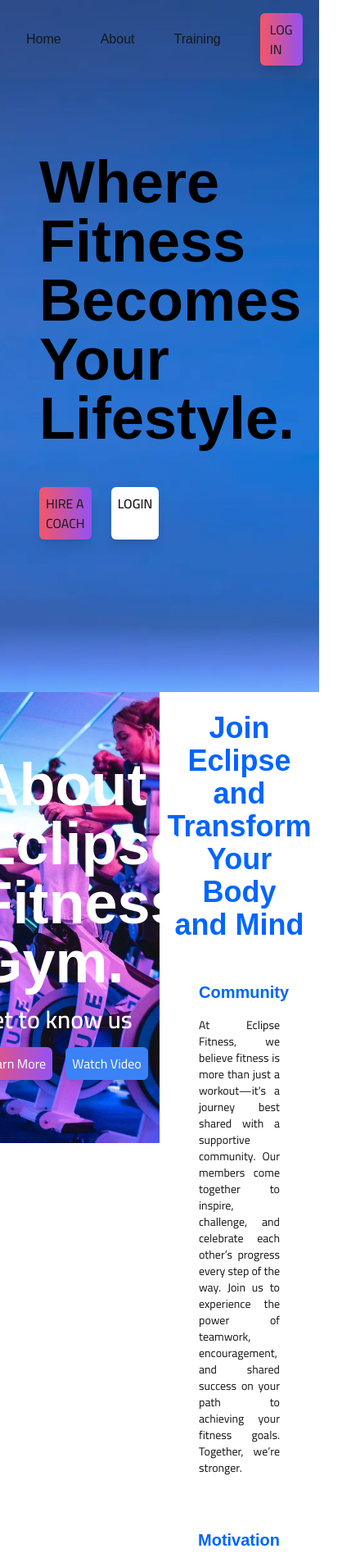
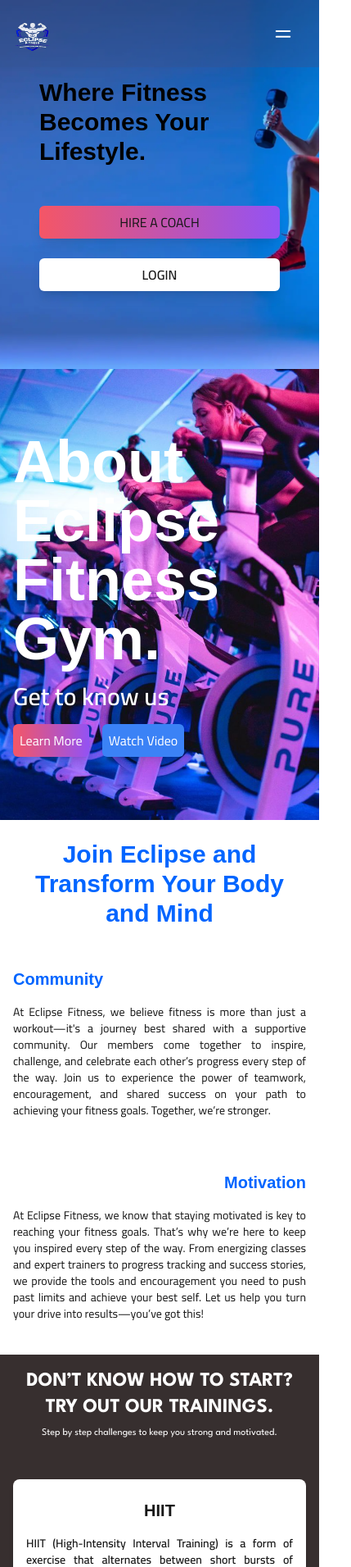
Before and after one commit to Ford-byte/eclipse, a Next.js app: page / in a window 390 px wide. Shown: the top 1911 px of the page at 82% size, 429 px wide, since content can reach past the window. Built offline with nearby package versions, Linux system fonts and the light colour scheme.

Commit message:
chore: refactor mobile responsive

```diff
--- a/src/app/page.js
+++ b/src/app/page.js
@@ -6,25 +6,25 @@
 export default function Home() {
   return (
     <div className="relative">
-      {/* Background Image */}
-      <div className="relative w-full h-screen">
+      <div className="relative w-full">
         <Image
           src="/background.webp"
-          width={2000}
-          height={1000}
+          width={1000}
+          height={700}
           alt="background"
-          className="w-full h-screen object-cover"
+          className=" w-full h-[450px] md:h-[600px] object-cover"
+          priority
         />
-        <div className="absolute inset-0 grid grid-cols-2 items-center">
+        <div className="absolute inset-0 flex md:grid grid-cols-2 items-center">
           <div className="col-span-1 flex justify-center px-12 flex-col">
-            <h1 className="text-black text-7xl font-bold">
+            <h1 className="text-black text-3xl md:text-7xl font-bold">
               Where Fitness
               Becomes Your
               Lifestyle.
             </h1>
-            <div className="flex gap-6 mt-12">
-              <div className="custom-button cairo uppercase">Hire a coach</div>
-              <div className="uppercase cairo py-2 px-2 bg-white rounded-md shadow-lg font-semibold hover:shadow-none">Login</div>
+            <div className="flex flex-col md:flex-row gap-6 mt-12">
+              <div className="custom-button cairo uppercase text-center">Hire a coach</div>
+              <div className="uppercase cairo py-2 px-2 bg-white rounded-md shadow-lg font-semibold hover:shadow-none text-center">Login</div>
             </div>
           </div>
         </div>
--- a/src/block/page/About.jsx
+++ b/src/block/page/About.jsx
@@ -3,7 +3,7 @@
 export default function About() {
   return (
     <div className="relative">
-      <div className="grid grid-cols-2">
+      <div className="md:grid grid-cols-2">
         <div className="relative h-[550px]">
           <Image
             src={`/backgroundTwo.jpg`}
@@ -13,8 +13,8 @@
             className="w-full h-full object-cover"
           />
           {/* Text container */}
-          <div className="absolute inset-0 flex items-center justify-center w-full h-full">
-            <div className="text-left px-6 text-white flex flex-col gap-y-4">
+          <div className="absolute inset-0 flex items-center justify-center w-full h-full px-4 md:px-0">
+            <div className="text-left md:px-6 text-white flex flex-col gap-y-4">
               <h1 className="text-white text-7xl font-bold">
                 About Eclipse Fitness Gym.
               </h1>
@@ -30,9 +30,9 @@
             </div>
           </div>
         </div>
-        <div className="px-12 py-6 flex flex-col gap-y-12">
+        <div className="px-4 md:px-12 py-6 flex flex-col gap-y-12">
           <div className="flex justify-center text-center">
-            <h1 className="text-4xl font-bold px-12 text-[#0065FF]">
+            <h1 className="text-3xl md:text-4xl font-bold px-2 md:px-12 text-[#0065FF]">
               Join Eclipse and Transform Your Body and Mind
             </h1>
           </div>
--- a/src/block/page/HowTo.jsx
+++ b/src/block/page/HowTo.jsx
@@ -24,33 +24,33 @@
     },
   ];
   return (
-    <div className="relative h-screen bg-[#372F2F]">
-      <div className="p-12 flex flex-col gap-12">
+    <div className="relative h-fit bg-[#372F2F]">
+      <div className="p-4 md:p-12 flex flex-col gap-12">
         <div className="flex justify-center flex-col items-center gap-y-2">
-          <h1 className="text-white text-center text-4xl league font-bold">
+          <h1 className="text-white text-center text-2xl md:text-4xl league font-bold">
             DON’T KNOW HOW TO START?
             <br />
             TRY OUT OUR TRAININGS.
           </h1>
-          <p className="text-white text-sm league">
+          <p className="text-white text-xs md:text-sm league text-center">
             Step by step challenges to keep you strong and motivated.
           </p>
         </div>
-        <div className="grid grid-cols-3 gap-12">
+        <div className="grid grid-cols-1 md:grid-cols-3 gap-y-4 md:gap-12">
           {how
             ? how?.map((item, index) => {
                 return (
                   <div
-                    className="bg-white rounded-lg shadow-md h-[400px] px-12"
+                    className="bg-white rounded-lg shadow-md h-fit px-4 md:px-12"
                     key={index}>
-                    <div className="py-12 flex items-center flex-col gap-4">
-                      <h1 className="font-bold text-3xl">{item.title}</h1>
-                      <p className="text-justify cairo font-semibold    ">
+                    <div className="py-6 md:py-8 flex items-center flex-col gap-4">
+                      <h1 className="font-bold text-xl md:text-3xl">{item.title}</h1>
+                      <p className="text-justify text-sm cairo font-semibold ">
                         {item.description}
                       </p>
                       <div className="w-full">
                         <Link href={item.url}>
-                          <button className="py-2 bg-blue-600 w-full my-2 shadow-lg hover:shadow-none">
+                          <button className="py-2 bg-blue-600 w-full shadow-lg hover:shadow-none">
                             VIEW EXERCISE
                           </button>
                         </Link>
--- /dev/null
+++ b/src/icons/Close.jsx
@@ -0,0 +1,17 @@
+export default function Close({ className, onClick }) {
+  return (
+    <svg
+      fill="none"
+      viewBox="0 0 24 24"
+      strokeWidth={3}
+      stroke="currentColor"
+      className={className}
+      onClick={onClick}>
+      <path
+        strokeLinecap="round"
+        strokeLinejoin="round"
+        d="M6 18 18 6M6 6l12 12"
+      />
+    </svg>
+  );
+}
--- /dev/null
+++ b/src/icons/Menu.jsx
@@ -0,0 +1,17 @@
+export default function Menu({ className, onClick }) {
+  return (
+    <svg
+      fill="none"
+      viewBox="0 0 24 24"
+      strokeWidth={2}
+      stroke="currentColor"
+      className={className}
+      onClick={onClick}>
+      <path
+        strokeLinecap="round"
+        strokeLinejoin="round"
+        d="M3.75 9h16.5m-16.5 6.75h16.5"
+      />
+    </svg>
+  );
+}
--- a/src/menu/Footer.jsx
+++ b/src/menu/Footer.jsx
@@ -23,14 +23,15 @@
       details: "@eclipsefitness",
     },
   ];
+
   return (
     <div className="relative h-fit bg-gradient-to-r from-[#1056A5] to-[#142B45] pt-12 pb-4">
-      <div className="flex flex-col gap-y-24">
+      <div className="flex flex-col gap-y-6 md:gap-y-24">
         <div className="flex justify-center">
           <h1 className="font-bold text-3xl text-white league">GET IN TOUCH</h1>
         </div>
         <div className="centralize">
-          <div className="grid grid-cols-4 gap-6">
+          <div className="grid grid-cols-1 md:grid-cols-4 gap-6">
             {data
               ? data?.map((item, index) => {
                   return (
@@ -70,7 +71,7 @@
           />
           <div className="border absolute border-white w-full mt-2"></div>
         </div>
-        <div className="flex flex-col items-center justify-center text-white">
+        <div className="flex flex-col items-center justify-center text-white px-6 md:px-0 text-justify">
           <div>2024 - Eclipse Fitness . All Rights Reserved </div>
           <div>
             Website Design & Development: Eclipse IT Department Management Team:
--- a/src/menu/Header.jsx
+++ b/src/menu/Header.jsx
@@ -1,7 +1,16 @@
+"use client";
+import Close from "@/icons/Close";
+import Menu from "@/icons/Menu";
 import Image from "next/image";
 import Link from "next/link";
+import { useState } from "react";
 
 export default function Header() {
+  const [menuOpen, isMenuOpen] = useState(false);
+
+  const toggleMenu = () => {
+    isMenuOpen(!menuOpen);
+  };
   return (
     <div className=" py-4 px-4 primary fixed top-0 w-full z-20">
       <div className="flex justify-between">
@@ -17,7 +26,39 @@
             />
           </Link>
         </div>
-        <div className="flex items-center gap-12 px-4">
+        <div className="flex md:hidden items-center px-4">
+          <Menu className={`size-6 stroke-white`} onClick={toggleMenu} />
+        </div>
+        {menuOpen && (
+          <div className="fixed top-0 inset-0 w-full h-full bg-blue-600 flex items-center justify-center">
+            <div
+              className="fixed top-0 right-0 m-2 p-2 rounded shadow-lg hover:shadow-none border"
+              onClick={toggleMenu}>
+              <Close className={`size-4 stroke-white`} onClick={toggleMenu} />
+            </div>
+            <div className="flex flex-col gap-4 font-bold text-2xl cario uppercase text-center">
+              <Link href={`/`}>
+                <div className="pointer" onClick={toggleMenu}>
+                  Home
+                </div>
+              </Link>
+              <Link href={`/about`}>
+                <div className="pointer" onClick={toggleMenu}>
+                  About
+                </div>
+              </Link>
+              <Link href={`/training`}>
+                <div className="pointer" onClick={toggleMenu}>
+                  Training
+                </div>
+              </Link>
+              <span className="py-2 rounded-md shadow-lg hover:shadow-none px-3 bg-gradient-to-r from-[#F45666] to-[#9352F4] cairo">
+                Login
+              </span>
+            </div>
+          </div>
+        )}
+        <div className="hidden md:flex items-center gap-12 px-4">
           <Link href={`/`}>
             <div className="pointer">Home</div>
           </Link>
```
